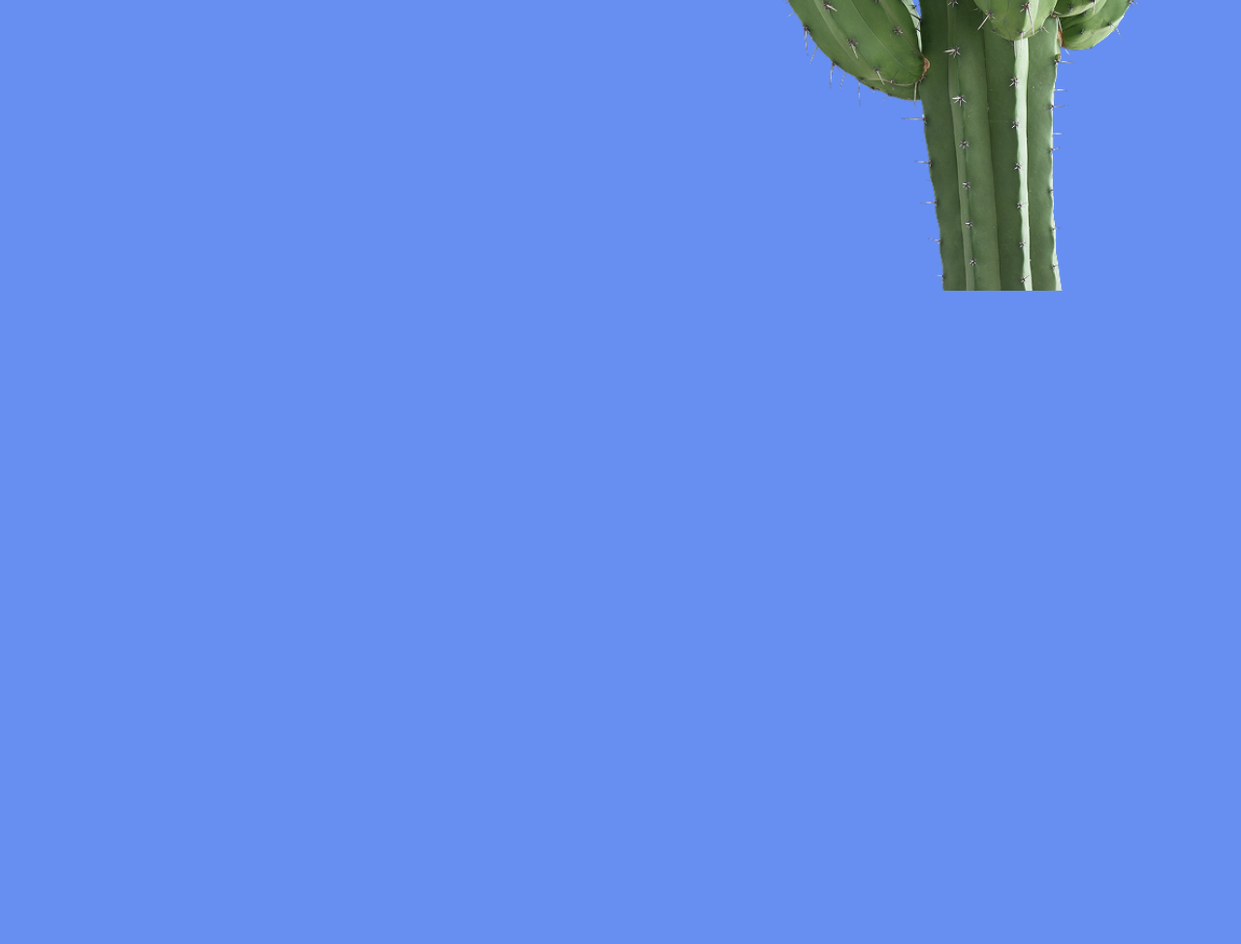
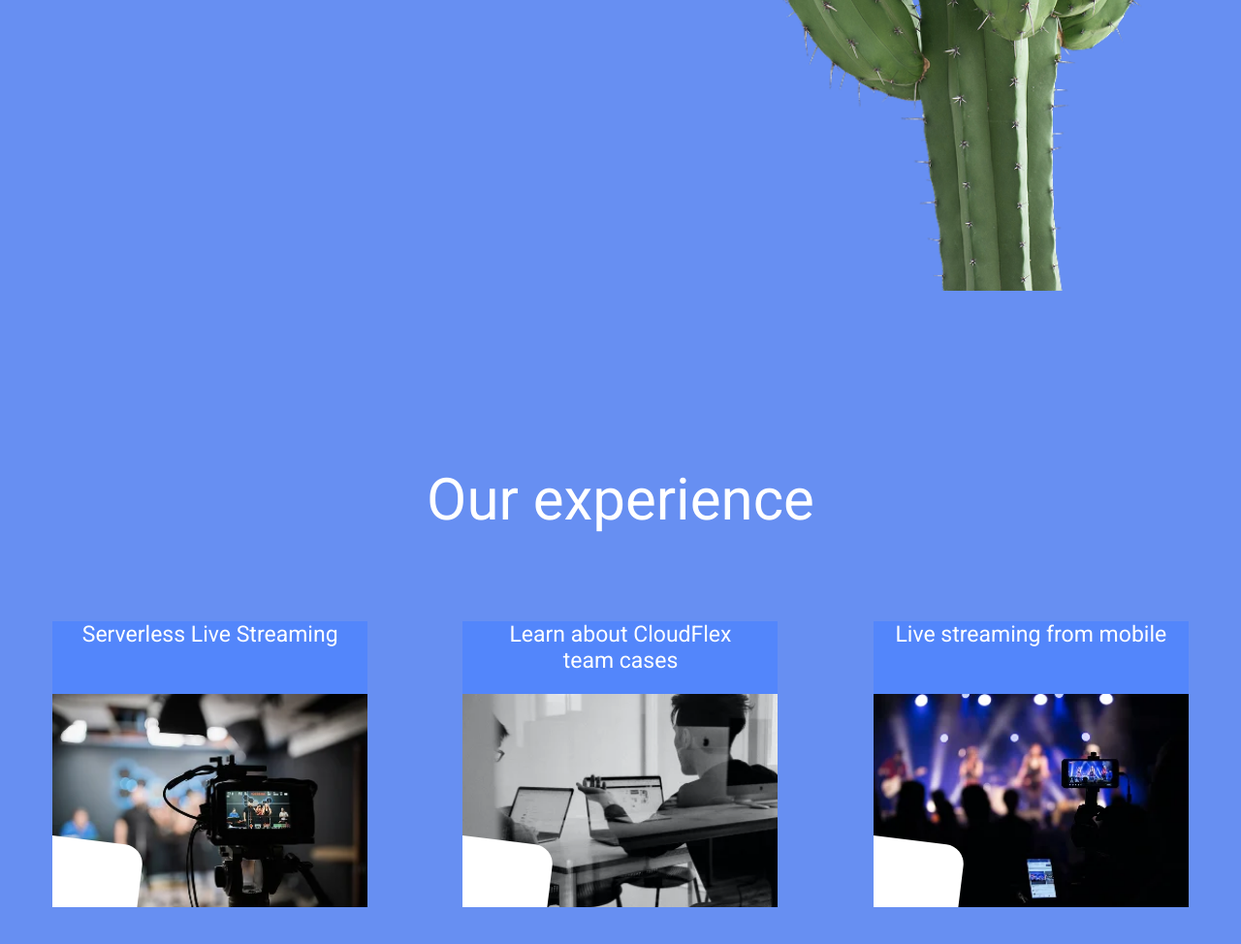
Before and after one commit to Varan-13/landing_live_streaming, a website: page index.html in a window 1280 px wide. Shown: the part 3688-4662 px from the top of the page at 97% size. Before the commit the page ends 3988 px from the top, so only its background shows below. Drawn offline with nearby package versions, Linux system fonts and the light colour scheme; files that its build step writes are made by us from their sources.

Commit message:
experience section

```diff
--- a/index.html
+++ b/index.html
@@ -213,7 +213,49 @@
           </div>
         </div>
       </section>
+
+      <section class="experience-section" aria-label="experience section">
+        <div class="container">
+          <div class="experience">
+            <h2 class="experience__title">Our experience</h2>
+            <div class="experience__cards-wrapper">
+            <figure class="img-card">
+              <h3 class="img-card__title">Serverless Live Streaming</h3>
+              <img src="assets/image_11.webp" alt="Serverless Live Streaming" class="img-card__preview">
+              <button class="img-card__btn">
+                <svg class="globe__btn-icon" aria-label="btn img">
+                  <use href="assets/sprites.svg#arrow-icon"></use>
+                </svg>
+              </button>
+            </figure>
+
+            <figure class="img-card">
+              <h3 class="img-card__title">
+                <span>Learn about CloudFlex</span>
+               <span>team cases</span></h3>
+              <img src="assets/image_12.webp" alt="team working" class="img-card__preview">
+              <button class="img-card__btn">
+                <svg class="globe__btn-icon" aria-label="btn img">
+                  <use href="assets/sprites.svg#arrow-icon"></use>
+                </svg>
+              </button>
+            </figure>
+
+            <figure class="img-card">
+              <h3 class="img-card__title">Live streaming from mobile</h3>
+              <img src="assets/image_13.webp" alt="Live Streaming" class="img-card__preview">
+              <button class="img-card__btn">
+                <svg class="globe__btn-icon" aria-label="btn img">
+                  <use href="assets/sprites.svg#arrow-icon"></use>
+                </svg>
+              </button>
+            </figure>
+          </div>
+          </div>
+        </div>
+      </section>
     </main>
+
 
     <!-- <svg>
         <use href="assets/sprites.svg#icon-linkedin"></use>
--- a/styles/_cards.scss
+++ b/styles/_cards.scss
@@ -49,3 +49,65 @@
     }
   }
 }
+
+
+.img-card {
+  width: 325px;
+  height: 295px;
+  position: relative;
+  border: radius 10px;
+  background-color: rgb(83, 134, 251);
+  @include m.d-flex(space-between,center,nowrap,column, 0, 0);
+  overflow: hidden;
+  flex-shrink: 0;
+
+  &__title {
+    @include m.font-title(23px, 400, v.$color_white);
+    @include m.d-flex(start,center,wrap, column, 0, 0);
+    // flex-shrink: 0;
+    flex-grow: 1;
+  }
+
+  &__preview {
+    width: 100%;
+    height: 220px;
+  }
+
+  &__btn {
+    @include m.position(absolute,1,-1,bottom, left, -20px,-30px);
+    width: 120px;
+    height: 90px;
+    border-radius: 20px;
+    border:none;
+    background-color: v.$color_white;
+    rotate: z 7deg;
+    transition: rotate .2s;
+
+    .globe__btn-icon {
+      width: 60px;
+      height: 40px;
+      fill: v.$color_black;
+      rotate: z 7deg;
+      position: relative;
+      translate: 12px -8px;
+    }
+
+    &:hover {
+      cursor: pointer;
+      rotate: z 0deg;
+      scale: 1.3;
+
+      .globe__btn-icon {
+        rotate: z 0deg;
+      }
+    }
+}
+
+&:hover {
+  cursor: pointer;
+  box-shadow: 0 8px 20px 12px rgba(0,0,0,.15), inset 0 -5px 70px 25px rgba(0,0,0,.2);
+}
+@media(max-width:v.$media_min) {
+    width: 300px;
+}
+}
--- /dev/null
+++ b/styles/_experience.scss
@@ -0,0 +1,27 @@
+@use "variables" as v;
+@use "mixins" as m;
+@use "sass:color";
+@use "placeholders";
+
+
+.experience{
+
+    padding: 180px 0;
+    margin: 0 auto;
+    text-align: center;
+    @include m.d-flex(start,center,nowrap,column, 0, 90px);
+
+    &__title{
+        @include m.font-title(60px,400, v.$color_white);
+
+        @media(max-width: v.$media_sm) {
+            @include m.font-title(25px,400, v.$color_white);
+        }
+ }
+
+    &__cards-wrapper {
+        @include m.d-flex(space-around, center, wrap, row, 20px, 55px);
+        width: 100%;
+        padding: 0 15px;
+    }
+}
--- a/styles/_importer.scss
+++ b/styles/_importer.scss
@@ -4,3 +4,4 @@
 @forward 'hero';
 @forward 'work';
 @forward 'about';
+@forward 'experience';
```
Also changed, not shown: assets/sprites.svg.
